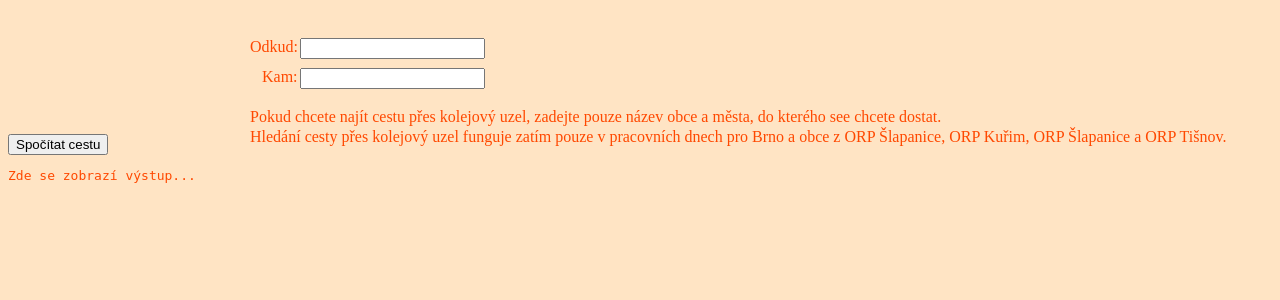
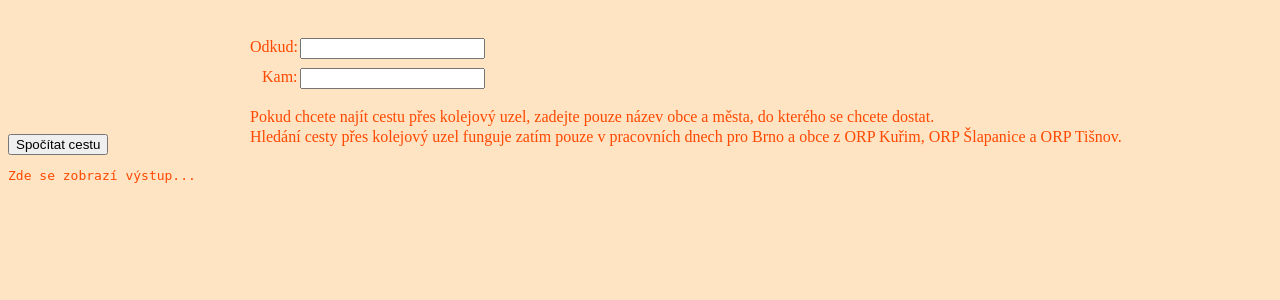
Before and after one commit to AndreiosR/doprava_web, a Flask app: page / in a window 1280 px wide. Shown: the part 162-462 px from the top of the page. Run offline with Flask 3, Linux system fonts and the light colour scheme.

Commit message:
Update index.html upravy gramatiky

```diff
--- a/templates/index.html
+++ b/templates/index.html
@@ -7,8 +7,8 @@
 </head>
 <body div id="telo">
     <h2 div id="nadpis">Rychlá a kapacitní doprava</h2>
-    <p1 style="position:absolute;top:270px;left:250px;">Pokud chcete najít cestu přes kolejový uzel, zadejte pouze název obce a města, do kterého see chcete dostat.</p1>
-    <p2 style="position:absolute;top:290px;left:250px;">Hledání cesty přes kolejový uzel funguje zatím pouze v pracovních dnech pro Brno a obce z ORP Šlapanice, ORP Kuřim, ORP Šlapanice a ORP Tišnov.</p2>
+    <p1 style="position:absolute;top:270px;left:250px;">Pokud chcete najít cestu přes kolejový uzel, zadejte pouze název obce a města, do kterého se chcete dostat.</p1>
+    <p2 style="position:absolute;top:290px;left:250px;">Hledání cesty přes kolejový uzel funguje zatím pouze v pracovních dnech pro Brno a obce z ORP Kuřim, ORP Šlapanice a ORP Tišnov.</p2>
     <label div id="odkud" style="position:absolute;top:200px;left:250px;">Odkud:</label>
     <input div type="text" id="origin" style="position:absolute;top:200px;left:300px;"><br><br>
     <label div id="odkud" style="position:absolute;top:230px;left:262px;">Kam:</label>
```
